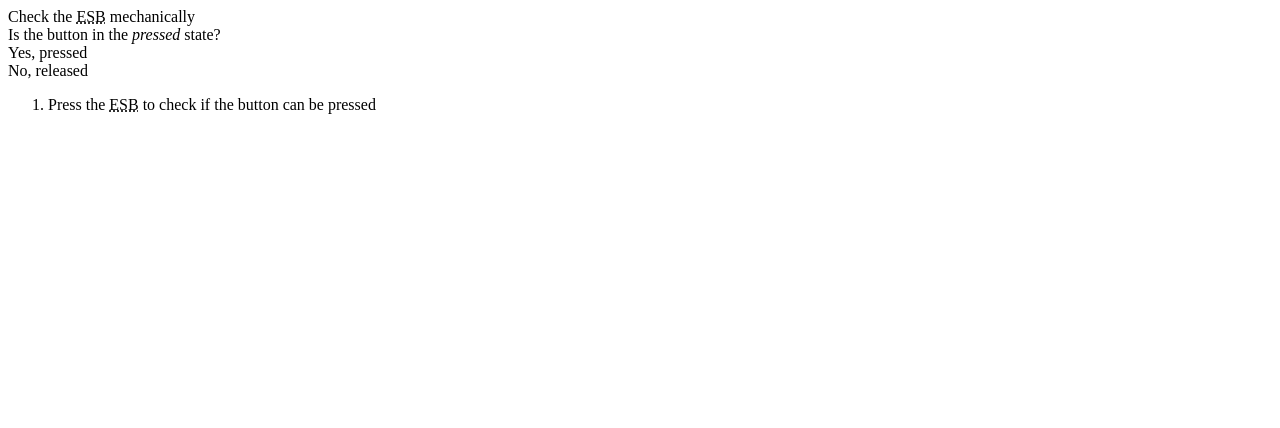
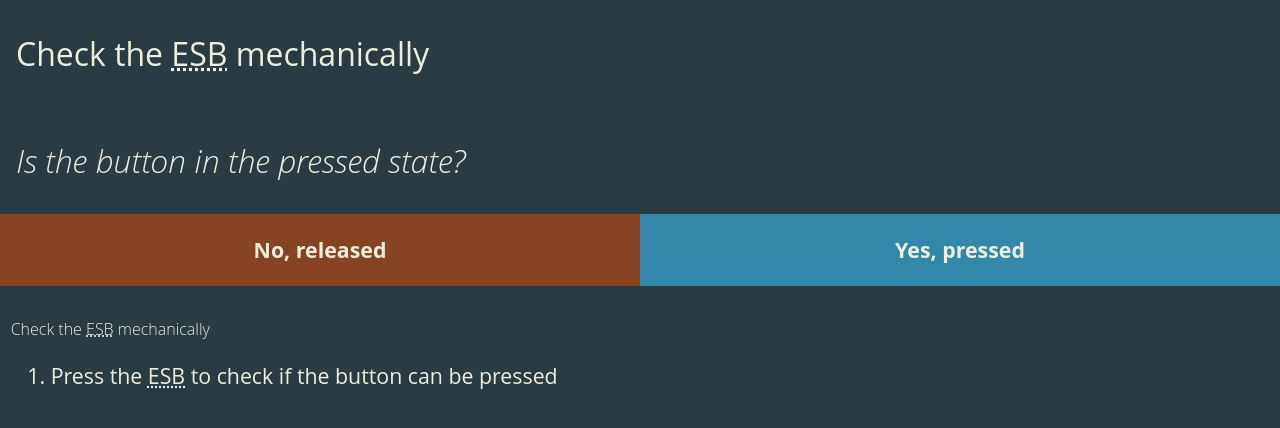
Before and after one commit to tolon-global/nimbus-mockup, a plain HTML site: page step.html in a window 1280 px wide. Drawn offline with Linux system fonts and the light colour scheme.

Commit message:
Base CSS for .card

```diff
--- /dev/null
+++ b/css/card.css
@@ -0,0 +1,66 @@
+body {
+    font: 16pt "Open Sans", sans-serif;
+    color: #eed;
+    background-color: #2A3B44;
+    margin: 0;
+}
+
+.card {
+    display: flex;
+    flex-direction: column;
+
+}
+.card header {
+    flex-basis: 80%;
+    display: flex;
+    flex-direction: column;
+}
+.card header section {
+    margin: 1em .5em;
+    font-size: 1.5em;
+    display: table-cell;
+    vertical-align: middle;
+    flex-grow: 1;
+}
+
+.card header .question {
+    flex-grow: 0;
+    font-weight: 200;
+    font-style: italic;
+}
+
+.card nav {
+    flex-basis: 20%;
+    display: flex;
+    flex-direction: row;
+}
+.card nav section {
+    text-align: center;
+    flex: 1;
+    font-weight: bold;
+    padding: 1em;
+}
+
+.card nav .positive {
+    background-color: #38a;
+    order: 2;
+}
+.card nav .negative {
+    background-color: #842;
+    order: 1;
+}
+
+.card main {
+    flex-basis: 80%;
+}
+
+.card main section {
+    margin: .5em;
+}
+
+.card main section h2 {
+    margin: 0;
+    margin-top: 2em;
+    font-size: .75em;
+    font-weight: 100;
+}
--- a/step.html
+++ b/step.html
@@ -1,9 +1,11 @@
 <html>
     <head>
         <title>Emergency Stop Alarm WE60</title>
-        <link rel="stylesheet" href="/css/card.css" media="screen">
+        <link rel="stylesheet" href="css/card.css" media="screen">
+        <meta name="viewport" content="width=device-width, initial-scale=1.0, maximum-scale=1.0">
     </head>
     <body>
+        <section class="card">
             <header>
                 <section class="process">
                     Check the <abbr title="Emergency Stop Button">ESB</abbr> mechanically
@@ -22,10 +24,12 @@
             </nav>
             <main>
                 <section>
+                    <h2>Check the <abbr title="Emergency Stop Button">ESB</abbr> mechanically</h2>
                     <ol>
                         <li>Press the <abbr title="Emergency Stop Button">ESB</abbr> to check if the button can be pressed</li>
                     </ol>
                 </section>
             </main>
+        </section>
     </body>
 </html>
```
Lines whose indentation alone changed are shown as unchanged.
